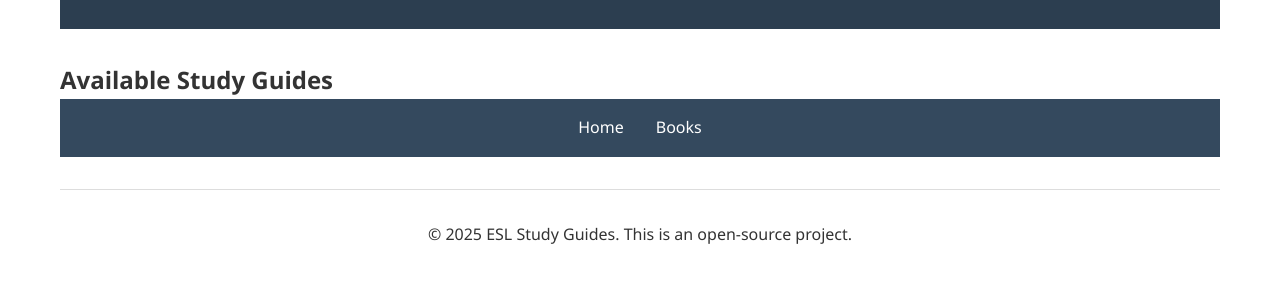
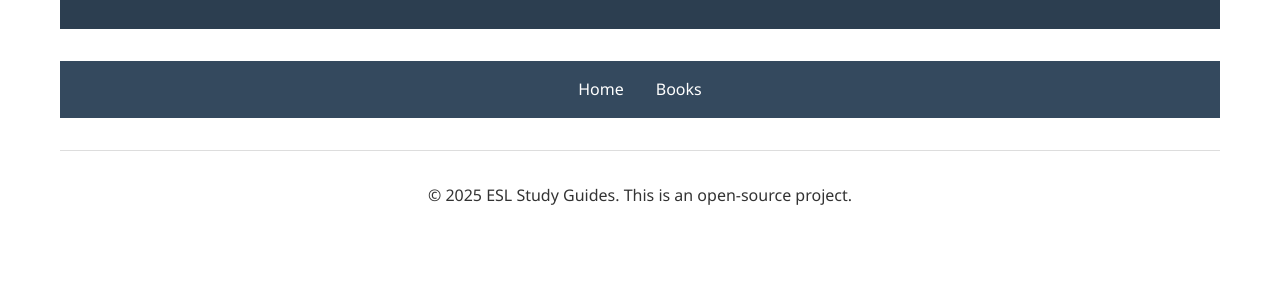
Before and after one commit to viettrang-rene/theLastWord, a plain HTML site: page kidpreneur.html in a window 1280 px wide. Shown: the part 112-394 px from the top of the page. Drawn offline with Linux system fonts and the light colour scheme.

Commit message:
Update kidpreneur.html

```diff
--- a/kidpreneur.html
+++ b/kidpreneur.html
@@ -11,9 +11,7 @@
         <h1>ESL Study Guides</h1>
         <p>Comprehensive resources for popular English textbooks</p>
     </header>
-    <main>
-            <h2>Available Study Guides</h2>
-    </main>
+
     <nav>
         <ul>
             <li><a href="../theLastWord/index.html">Home</a></li>
@@ -24,4 +22,5 @@
 
 <footer>
         <p>© 2025 ESL Study Guides. This is an open-source project.</p>
-    </footer>
+</footer>
+</body>
```
